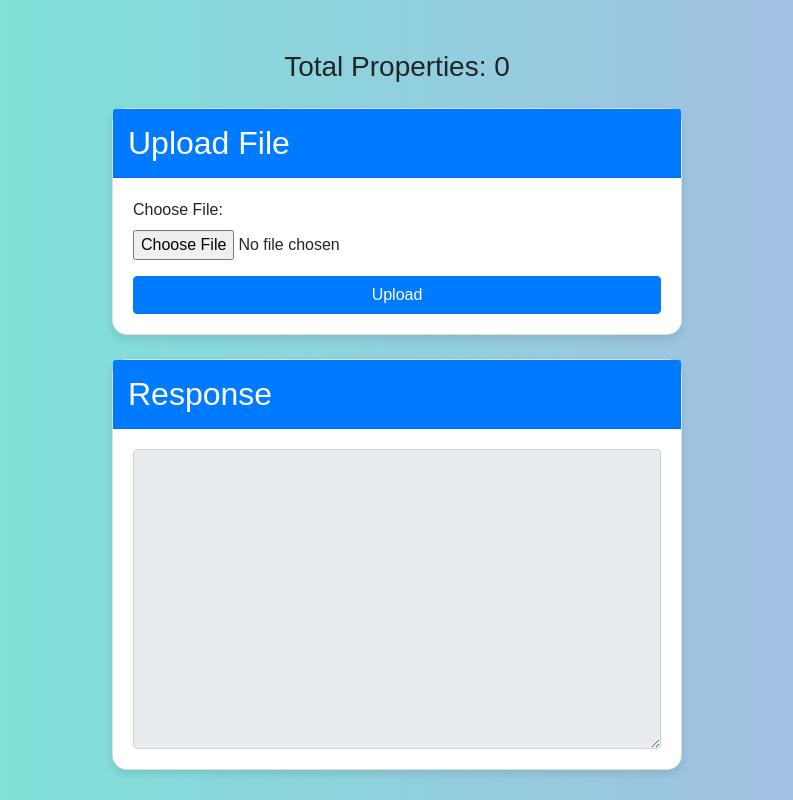
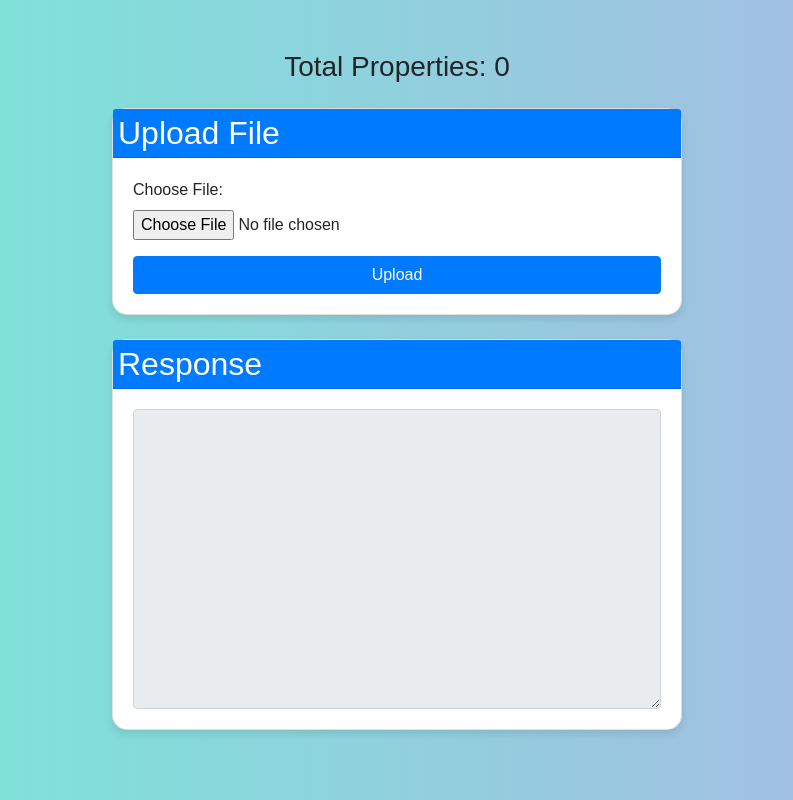
Before and after one commit to Mohammad-Mubarak/Application_config, a website: page public/index.html in a window 1280 px wide. Shown: the whole page, without its empty margins (243-1036 px from the left). Drawn offline with nearby package versions, Linux system fonts and the light colour scheme.

Commit message:
fixed design

```diff
--- a/public/index.html
+++ b/public/index.html
@@ -26,7 +26,7 @@
             background-color: #007bff;
             color: #fff;
             border-radius: 15px 15px 0 0;
-            padding: 15px;
+            padding: 5px;
         }
 
         .card-body {
```
